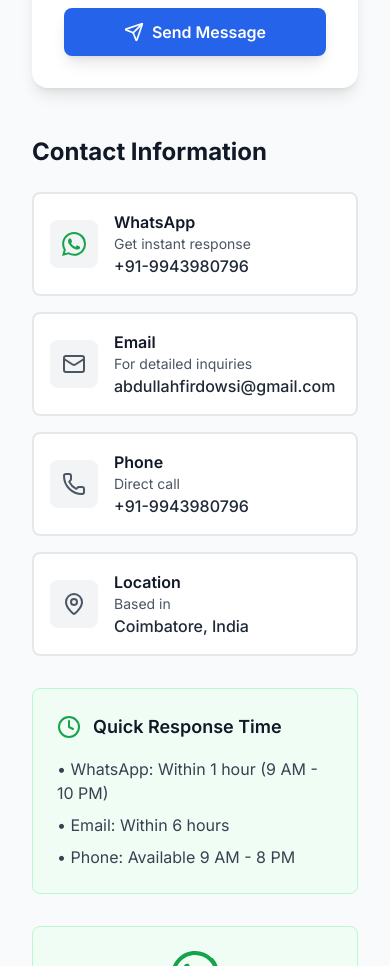
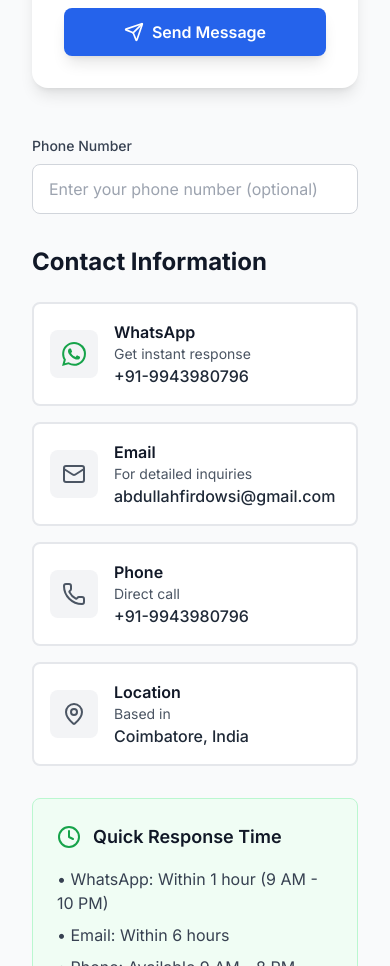
Before and after one commit to abdullahfirdowsi/portfolio-freelance-phase3, a React (Vite) app: page /contact in a window 390 px wide. Shown: the part 920-1886 px from the top of the page. Built offline with nearby package versions, Linux system fonts and the light colour scheme; no server answers.

Commit message:
Add phone number collection to contact form

```diff
--- a/src/pages/Contact.tsx
+++ b/src/pages/Contact.tsx
@@ -11,6 +11,7 @@
   const [formData, setFormData] = useState({
     name: '',
     email: '',
+    phone: '',
     projectType: '',
     message: ''
   });
@@ -45,7 +46,7 @@
 
       const result = await response.json();
       setSubmitStatus({ type: 'success', message: result.message || 'Thank you for your message! I will get back to you soon.' });
-      setFormData({ name: '', email: '', projectType: '', message: '' });
+      setFormData({ name: '', email: '', phone: '', projectType: '', message: '' });
     } catch (err) {
       console.error('Error submitting contact form:', err);
       setSubmitStatus({
@@ -243,6 +244,21 @@
           {/* Contact Information */}
           <div className="space-y-8">
             <div>
+              <label htmlFor="phone" className="block text-sm font-medium text-gray-700 mb-2">
+                Phone Number
+              </label>
+              <input
+                type="tel"
+                id="phone"
+                name="phone"
+                value={formData.phone}
+                onChange={handleChange}
+                className="w-full px-4 py-3 border border-gray-300 rounded-lg focus:ring-2 focus:ring-primary-500 focus:border-transparent transition-all"
+                placeholder="Enter your phone number (optional)"
+              />
+            </div>
+
+            <div>
               <h2 className="text-2xl font-bold text-gray-900 mb-6">Contact Information</h2>
               <div className="space-y-4">
                 {contactMethods.map((method, index) => (
```
Also changed, not shown: 1 other file (tests, documents, lock files or other folders).
